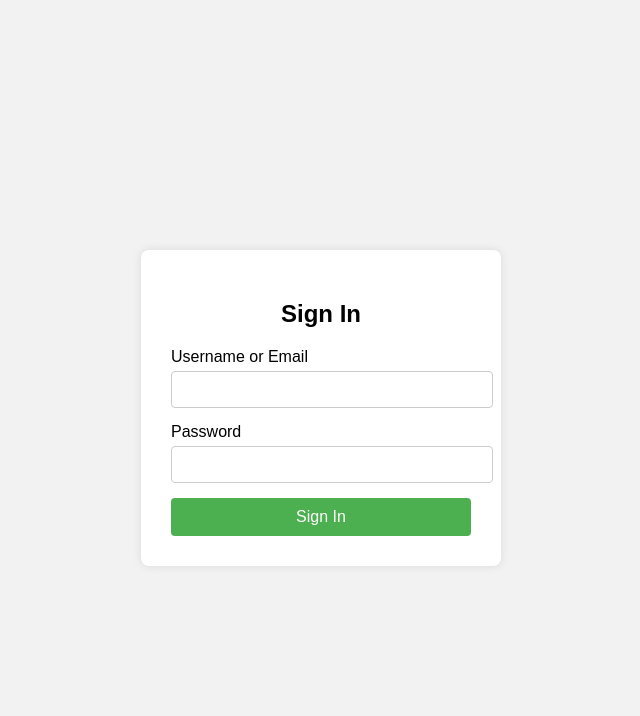
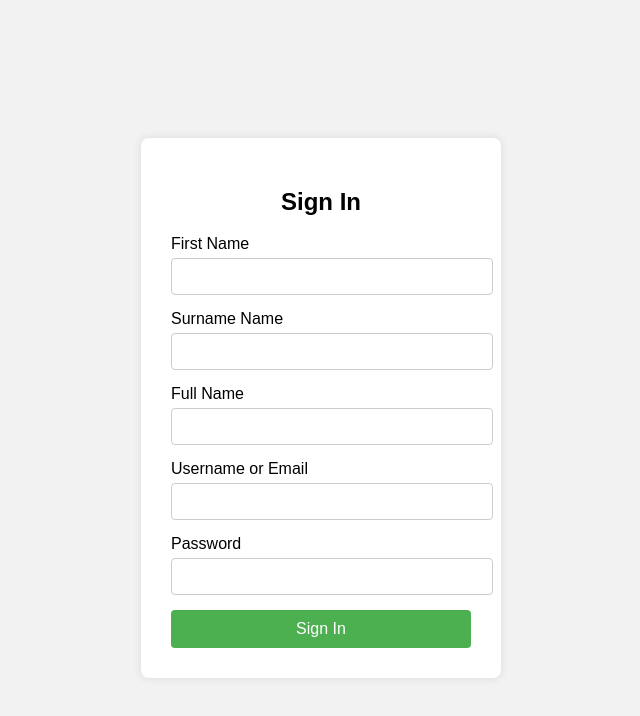
Before and after one commit to jrsany2903/ECSSHACKATHON, a plain HTML site: page index.html in a window 1280 px wide. Shown: the whole page, without its empty margins (319-959 px from the left). Drawn offline with Linux system fonts and the light colour scheme.

Commit message:
Update index.html
Added Name input fields

```diff
--- a/index.html
+++ b/index.html
@@ -54,6 +54,18 @@
     <h2>Sign In</h2>
     <form action="/login" method="post">
         <div class="form-group">
+            <div class="form-group">
+            <label for = "firstname">First Name</label>
+            <input type="text" id="firstname" name="firstname" required />
+        </div>
+        <div class="form-group">
+            <label for = "surname">Surname Name</label>
+            <input type="text" id="surname" name="surname" required />
+        </div>
+        <div class="form-group">
+            <label for = "full">Full Name</label>
+            <input type="text" id="full" name="full" required />
+        </div>
             <label for="username">Username or Email</label>
             <input type="text" id="username" name="username" required />
         </div>
```
